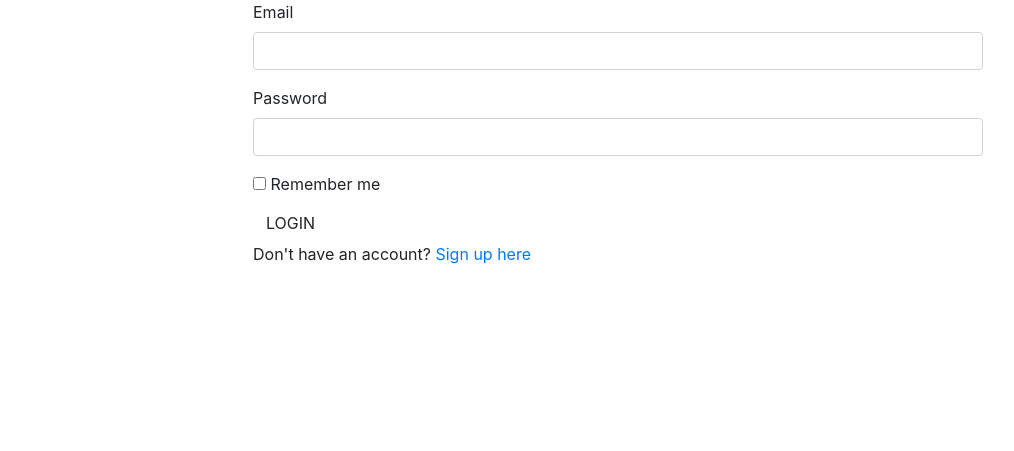
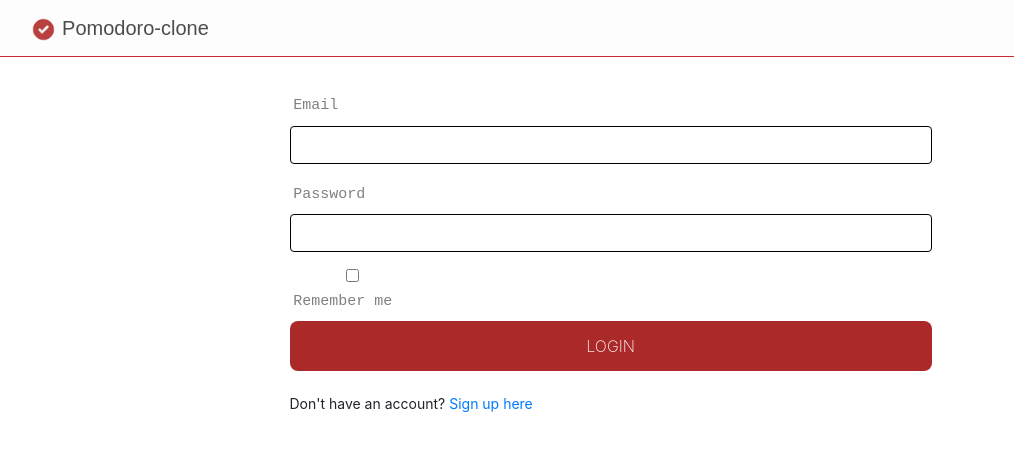
Before and after one commit to andyjohn23/pomodoro-clone, a Flask app: page /authenticate/login in a window 1280 px wide. Shown: the top 451 px of the page, without its empty margins (22-1036 px from the left). Run offline with Flask 2, Linux system fonts and the light colour scheme; some libraries are stand-ins or nearby versions.

Commit message:
updated files

```diff
--- a/app/static/css/index.css
+++ b/app/static/css/index.css
@@ -21,7 +21,7 @@
 }
 .navbar .main-nav{
     gap: 15px;
-    margin-right: 5%;
+    margin-right: 1%;
 }
 .registration-form{
     margin-top: 3%;
@@ -50,3 +50,35 @@
     outline: none;
     border-radius: 8px;
 }
+.login-form{
+    margin-top: 3%;
+}
+.login-form input{
+    outline: none;
+    background: transparent;
+    border: 1px solid black;
+    width: 88%;
+    margin-left: 5%;
+}
+.login-form label{
+    margin-left: 5.5%;
+    font-size: 15px;
+    font-family: 'Courier New', Courier, monospace;
+    color: grey;
+}
+.login-form input[type=submit]{
+    width: 88%;
+    height: 50px;
+    background-color: #AC2929;
+    color: white;
+    font-size: 16px;
+    font-weight: 200;
+    border: none;
+    outline: none;
+    border-radius: 8px;
+}
+.login-form p{
+    margin-left: 5%;
+    margin-top: 3%;
+    font-size: 14px;
+}
--- a/app/templates/auth/login.html
+++ b/app/templates/auth/login.html
@@ -2,10 +2,21 @@
 {% import 'bootstrap/wtf.html' as wtf%}
 
 {% block content %}
+<div class="container-fluid" style="padding: 0; margin: 0;">
+    <nav class="navbar navbar-expand-lg navbar-light">
+        <a class="navbar-brand" href="/">
+            <img src="/static/images/pomo-lg.png" alt="logo">
+            <span>Pomodoro-clone</span>
+        </a>
+        <button class="navbar-toggler" type="button" data-toggle="collapse" data-target="#navbarSupportedContent"
+            aria-controls="navbarSupportedContent" aria-expanded="false" aria-label="Toggle navigation">
+            <span class="navbar-toggler-icon"></span>
+        </button>
+    </nav>
     <div class="container">
         <div class="row">
-      <div class= "col-md-2"> </div>
-      <div class="col-md-8">
+            <div class="col-md-2"> </div>
+            <div class="col-md-8 login-form">
                 <!--Flash message -->
                 {% for message in get_flashed_messages() %}
                 <div class="alert alert-danger">
@@ -20,5 +31,6 @@
             <div clas="col-md-2"> </div>
         </div>
     </div>
+</div>
 
 {% endblock%}
```
Lines whose indentation alone changed are shown as unchanged.
